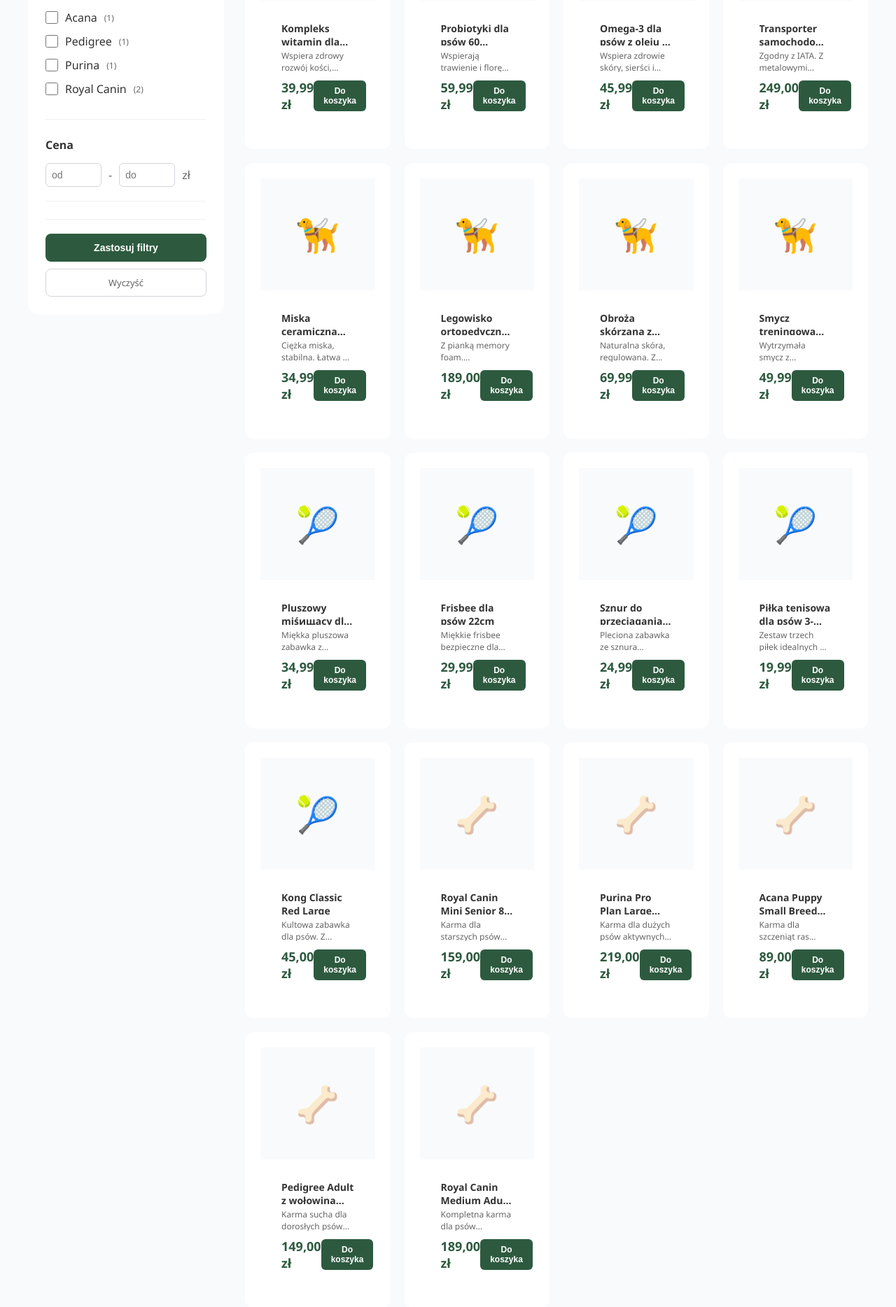
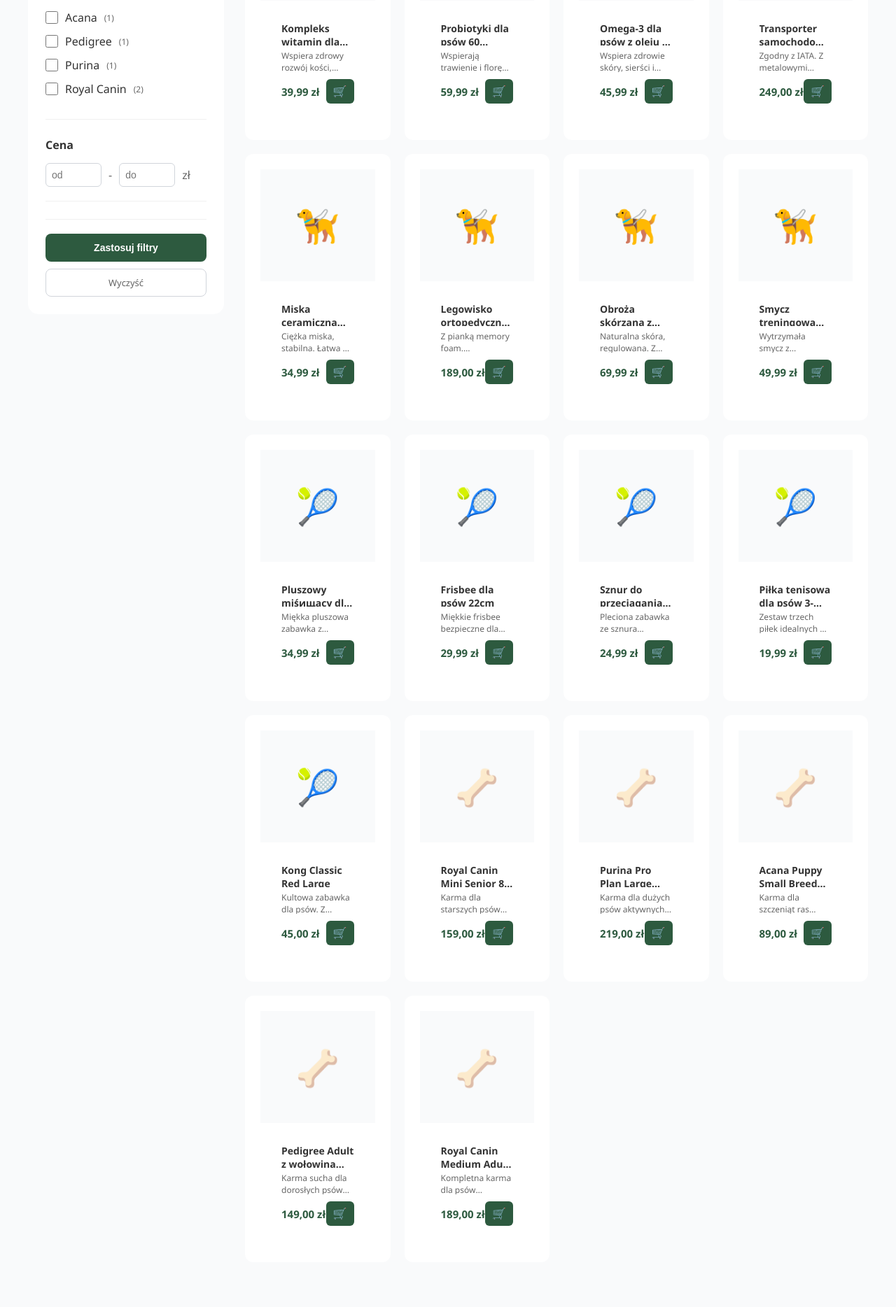
Before and after one commit to Marvi217/Zoo, a Spring Boot app: page /category/psy in a window 1280 px wide. Shown: the part 598-2466 px from the top of the page at 70% size. Run offline with Spring Boot 4, Linux system fonts and the light colour scheme; data comes from the database, SQL or seed files in the repository; data that the repository does not hold is empty; some of the project's set-up classes (security, data sources, template engines, error pages and the like) are left out, and stand-ins take their place; some libraries are stand-ins or nearby versions.

Commit message:
Replace cart button text with icon and reduce price font size
Co-authored-by: Marvi217 <162788508+Marvi217@users.noreply.github.com>

```diff
--- a/src/main/resources/static/css/public-styles.css
+++ b/src/main/resources/static/css/public-styles.css
@@ -323,7 +323,7 @@ body {
 }
 
 .product-price {
-    font-size: 18px;
+    font-size: 15px;
     font-weight: bold;
     color: var(--brand-green);
 }
@@ -332,10 +332,9 @@ body {
     background: var(--brand-green);
     color: white;
     border: none;
-    padding: 8px 14px;
+    padding: 8px 10px;
     border-radius: 6px;
-    font-size: 12px;
-    font-weight: 600;
+    font-size: 16px;
     cursor: pointer;
     transition: all 0.3s;
 }
--- a/src/main/resources/templates/category.html
+++ b/src/main/resources/templates/category.html
@@ -159,8 +159,8 @@
                                 <button type="submit"
                                         class="btn-add-cart"
                                         th:disabled="${!product.available}"
-                                        th:text="#{home.add.to.cart}">
-                                    Do koszyka
+                                        title="Do koszyka">
+                                    🛒
                                 </button>
                             </form>
                         </div>
```
